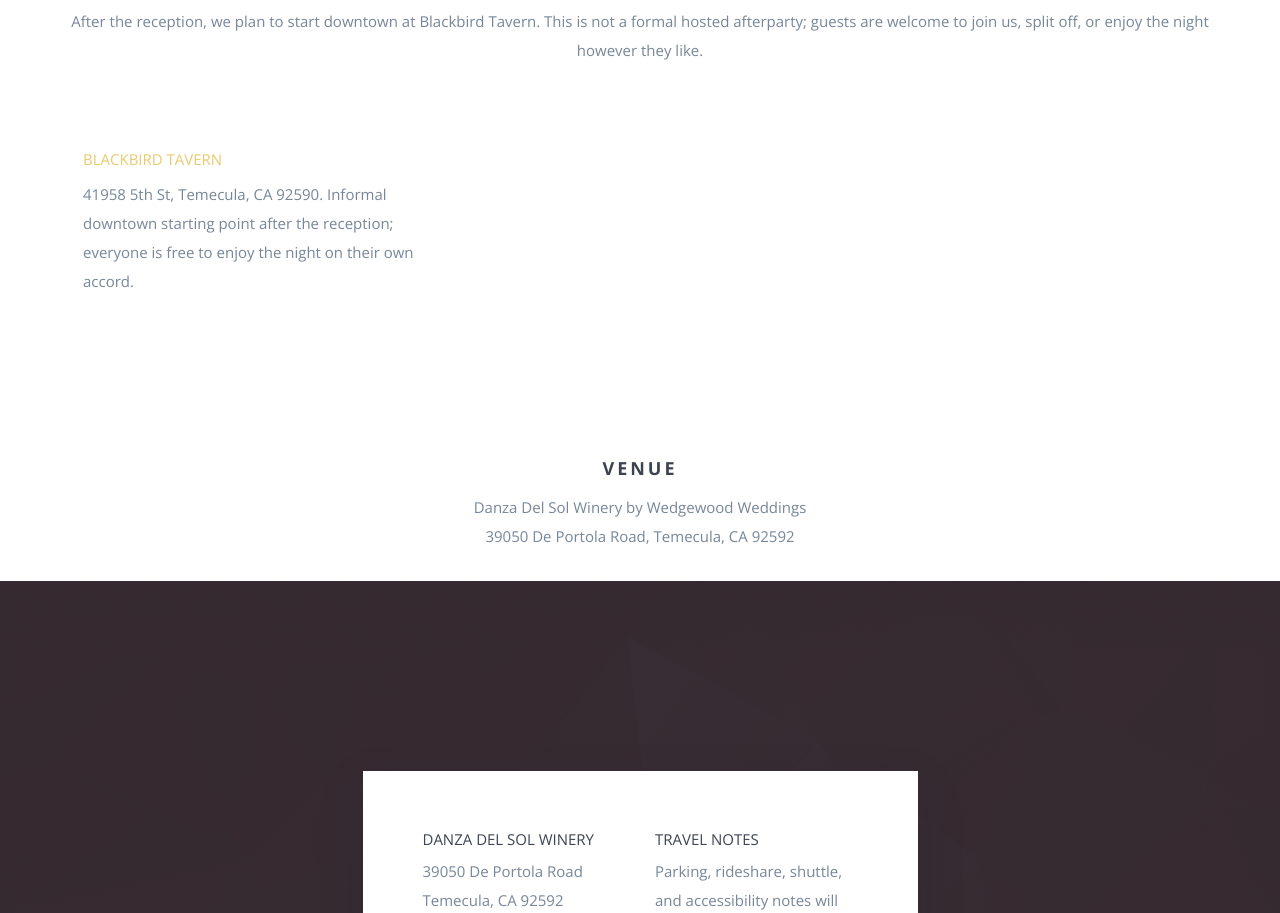
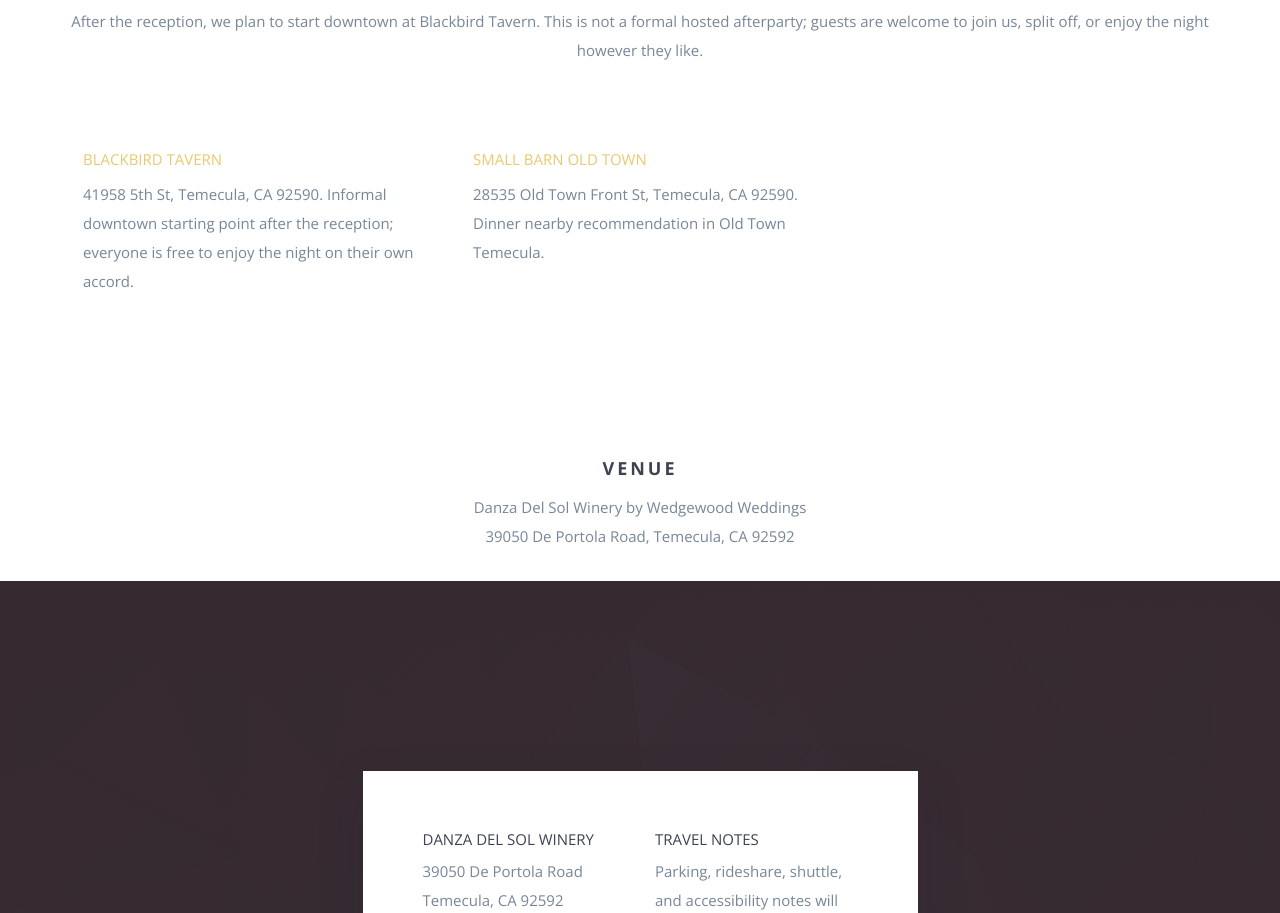
Before and after one commit to hamahitoh/wedding, a website: page index.html in a window 1280 px wide. Shown: the part 2377-3290 px from the top of the page. Drawn offline with nearby package versions, Linux system fonts and the light colour scheme; no server answers.

Commit message:
Add Small Barn dinner recommendation

```diff
--- a/index.html
+++ b/index.html
@@ -239,6 +239,10 @@
                 <h5><a href="https://www.google.com/maps/search/?api=1&amp;query=Blackbird%20Tavern%2041958%205th%20St%20Temecula%20CA%2092590" target="_blank" rel="noopener">Blackbird Tavern</a></h5>
                 <p>41958 5th St, Temecula, CA 92590. Informal downtown starting point after the reception; everyone is free to enjoy the night on their own accord.</p>
             </div>
+            <div class="col-md-4">
+                <h5><a href="https://www.google.com/maps/search/?api=1&amp;query=Small%20Barn%20Old%20Town%2028535%20Old%20Town%20Front%20St%20Temecula%20CA%2092590" target="_blank" rel="noopener">Small Barn Old Town</a></h5>
+                <p>28535 Old Town Front St, Temecula, CA 92590. Dinner nearby recommendation in Old Town Temecula.</p>
+            </div>
         </div>
     </div>
 </section>
```
